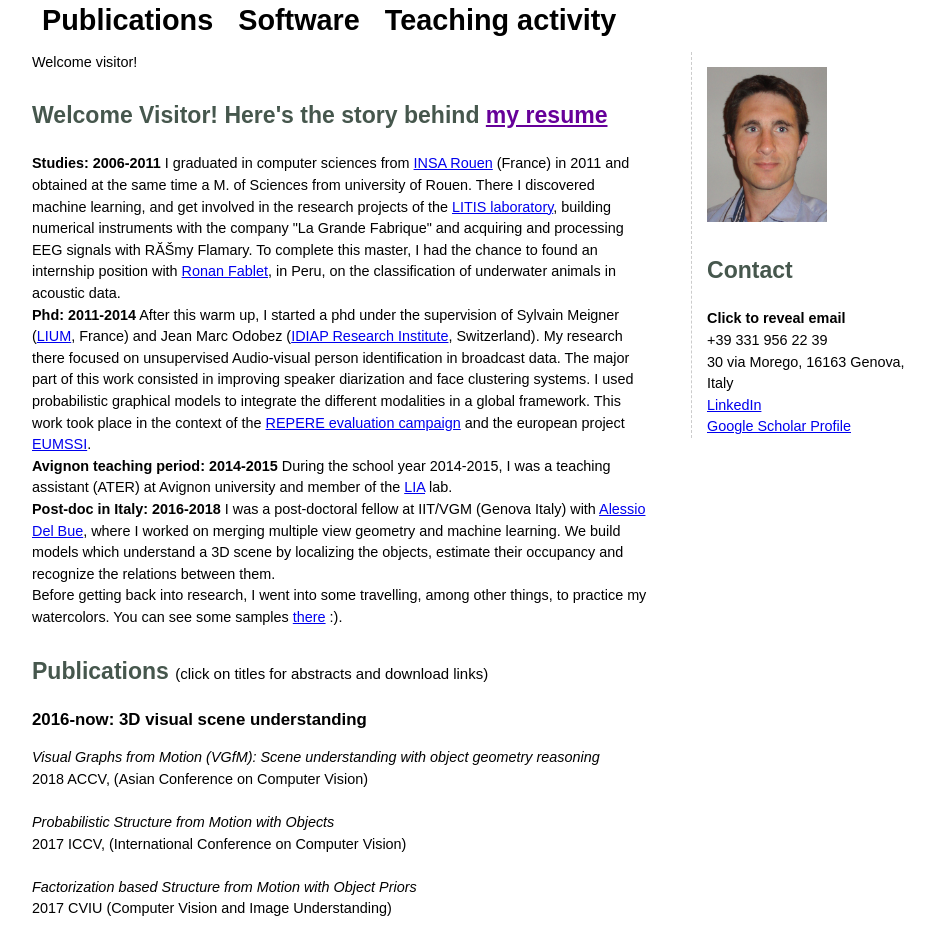
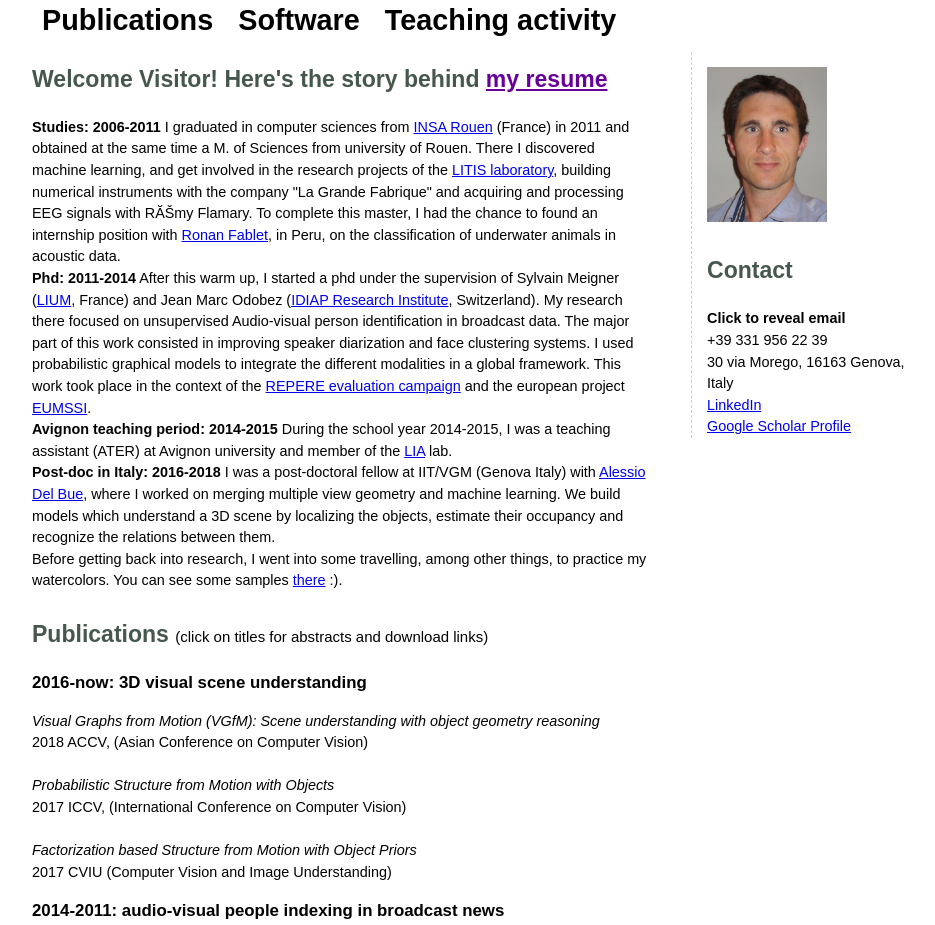
Before and after one commit to paulgay/paulgay.github.io, a plain HTML site: page index.html in a window 1280 px wide. Shown: the top 925 px of the page, without its empty margins (173-1108 px from the left). Drawn offline with Linux system fonts and the light colour scheme.

```diff
--- a/index.html
+++ b/index.html
@@ -75,7 +75,6 @@
     </div>
     <div class="sd_left">
       <div class="text_padding">
-	      Welcome visitor!
 	      <br>
 	      <h2>Welcome Visitor! Here's the story behind <a href="Paul_Gay_resume.pdf" style="color: #660099">my resume</a> </h2>
         <a name="biblio"> </a>
```
